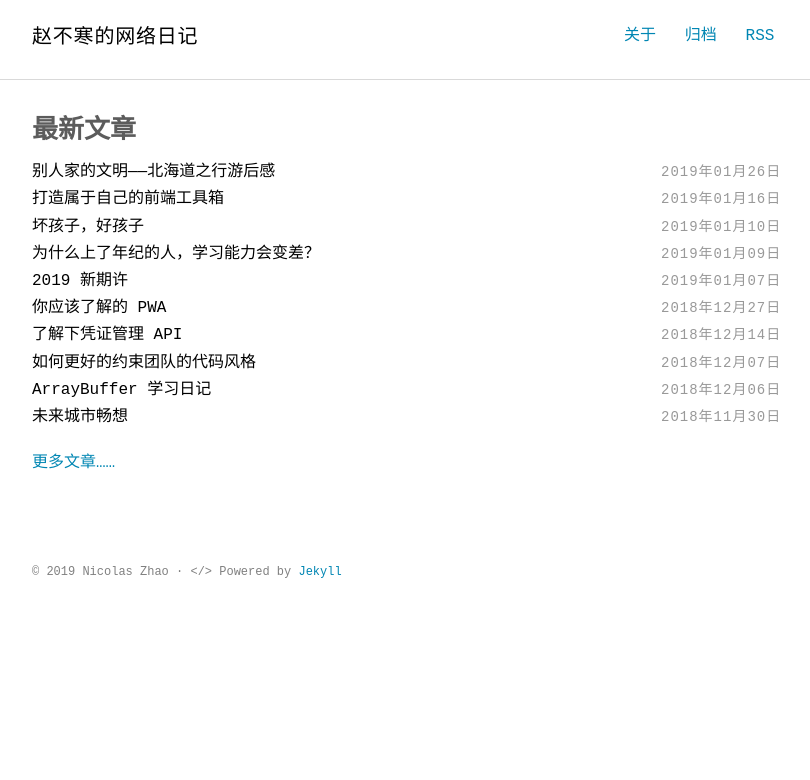
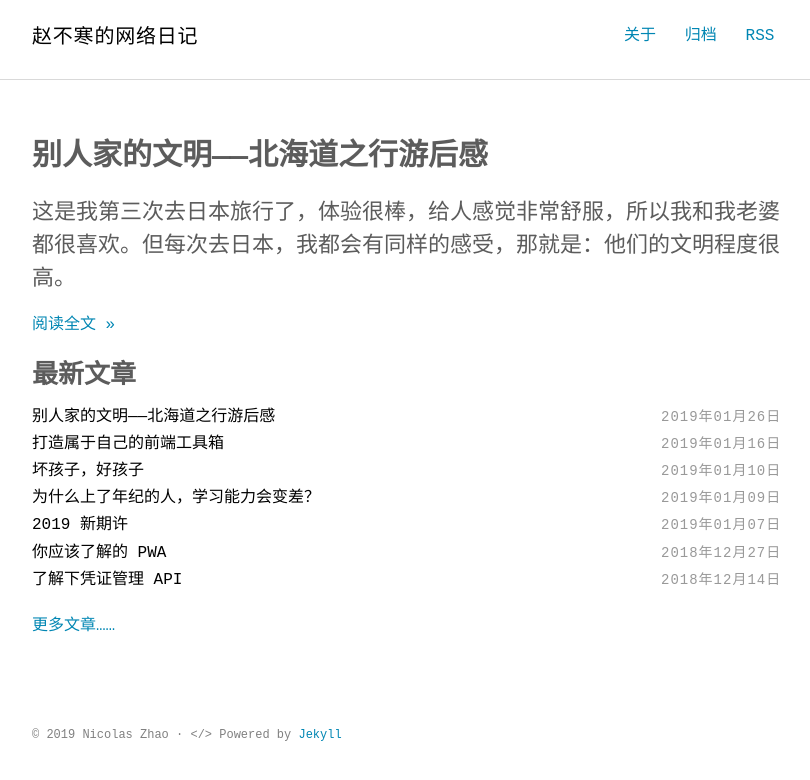
Before and after one commit to nicolaszhao/nicolaszhao.github.io, a Jekyll site: the page built from index.html, in a window 1280 px wide. Shown: the top 780 px of the page, without its empty margins (232-1042 px from the left). Built offline with Jekyll 4.4.1, drawn with Linux system fonts in a browser that asks for light colours; some web fonts are replaced; comment, search, counter and statistics services are not loaded; a style sheet for code colours, icons or effects is not loaded.

Commit message:
docs: hokkaido 文章增加 excerpt 变量

```diff
--- a/index.html
+++ b/index.html
@@ -1,12 +1,23 @@
 ---
 layout: default
 ---
+
+<section class="intro">
+  <div class="container">
+    {% assign latest_post = site.posts[0] %}
+    <h1>{{ latest_post.title }}</h1>
+    <p class="lead">{{ latest_post.excerpt }}</p>
+    <a class="link" href="{{ latest_post.url | prepend: site.baseurl | prepend: site.url }}">
+      阅读全文 &raquo;
+    </a>
+  </div>
+</section>
 
 <section class="post-list">
   <div class="container">
     <h2 class="category-title">最新文章</h2>
     {% for post in site.posts %}
-      {% if forloop.index > 10  %}
+      {% if forloop.index > 7  %}
         {% break %}
       {% endif %}
 
--- a/life/_posts/2019-01-26-hokkaido.md
+++ b/life/_posts/2019-01-26-hokkaido.md
@@ -1,6 +1,7 @@
 ---
 layout: post
 title: 别人家的文明——北海道之行游后感
+excerpt: 这是我第三次去日本旅行了，体验很棒，给人感觉非常舒服，所以我和我老婆都很喜欢。但每次去日本，我都会有同样的感受，那就是：他们的文明程度很高。
 ---
 
 ![北海道](/assets/post-images/{{ page.date | date: "%Y-%m-%d" }}/hokkaido-1.jpg)
```
